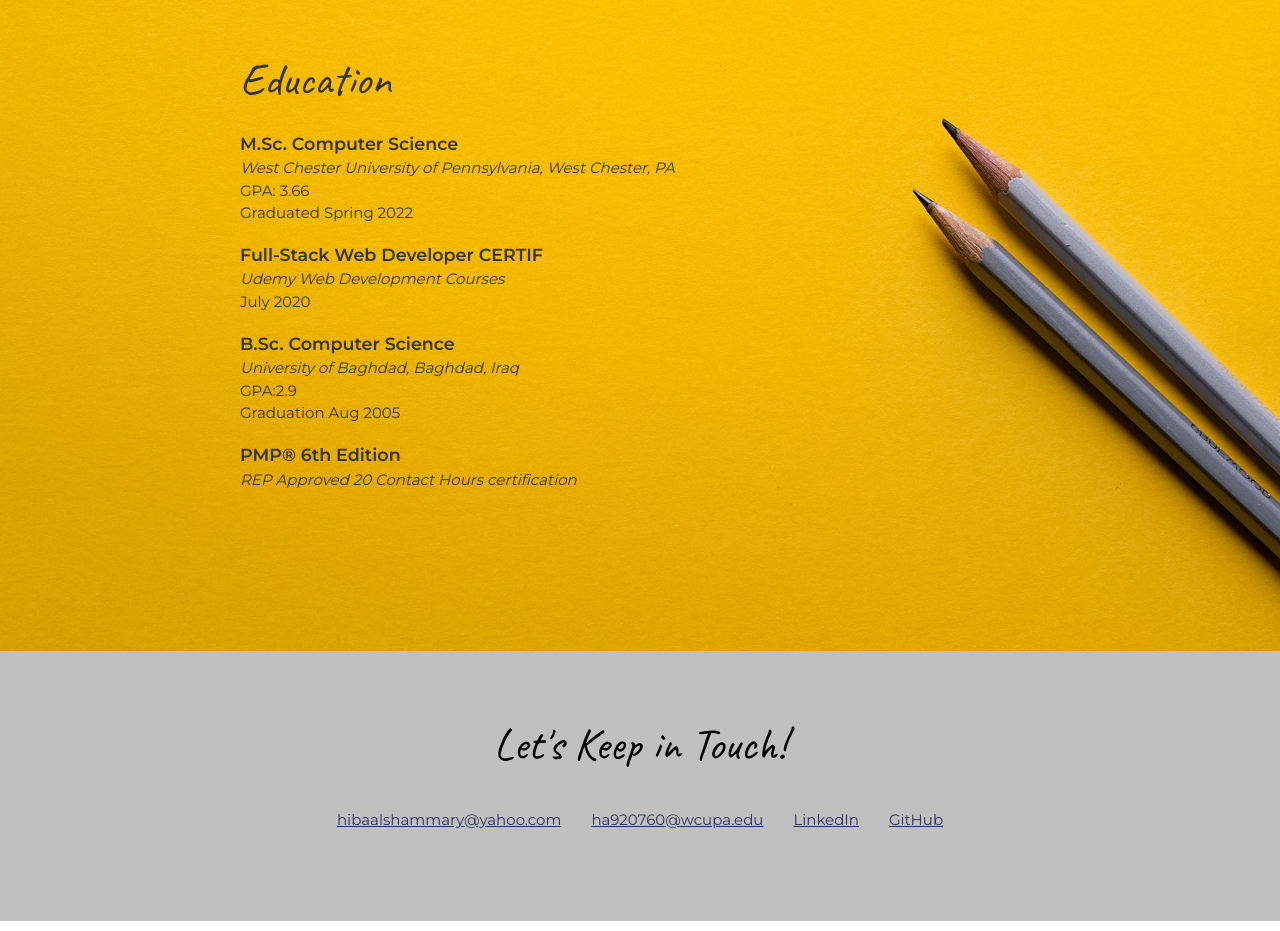
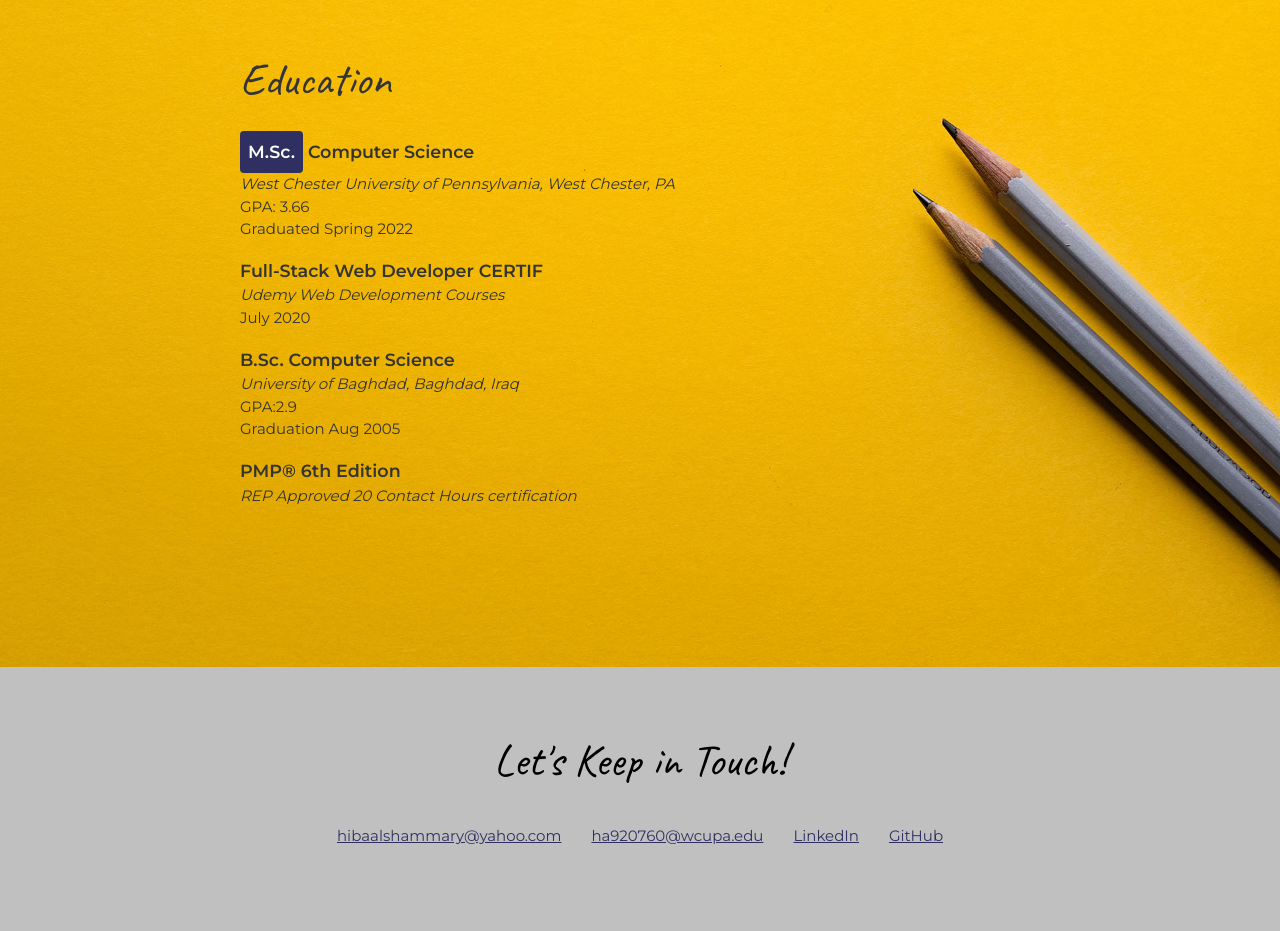
Before and after one commit to Hiba1983/MyPortfolio, a plain HTML site: page index.html in a window 1280 px wide. Shown: the part 3600-4531 px from the top of the page. Drawn offline with Linux system fonts and the light colour scheme.

Commit message:
Update index.html

```diff
--- a/index.html
+++ b/index.html
@@ -188,7 +188,7 @@
     <h2>Education</h2>
 
     <section>
-      <h3>M.Sc. Computer Science </h3>
+      <h3> <a class="btn" href="Hiba Resume.pdf"> M.Sc. </a> Computer Science </h3>
       <p> West Chester University of Pennsylvania, West Chester, PA </p>
       <p>GPA: 3.66</p>
       <p> Graduated  Spring 2022 </p>
```
